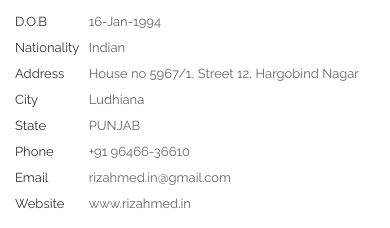
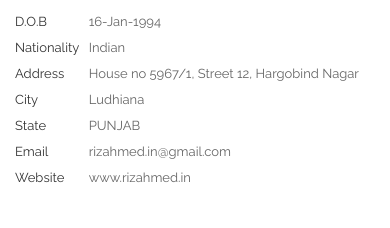
Before and after one commit to rizahmeds/profile, a plain HTML site: page index.html in a window 390 px wide. Shown: the part 920-1148 px from the top of the page. Drawn offline with Linux system fonts and the light colour scheme; some packages are replaced by stand-ins of ours.

Commit message:
fix: remove phone number

```diff
--- a/index.html
+++ b/index.html
@@ -99,7 +99,6 @@
                                         <li><a href="#">Address</a></li>
                                         <li><a href="#">City</a></li>
                                         <li><a href="#">State</a></li>
-                                        <li><a href="#">Phone</a></li>
                                         <li><a href="#">Email</a></li>
                                         <li><a href="#">Website</a></li>
                                     </ul>
@@ -109,7 +108,6 @@
                                         <li><a href="#">House no 5967/1, Street 12, Hargobind Nagar</a></li>
                                         <li><a href="#">Ludhiana</a></li>
                                         <li><a href="#">PUNJAB</a></li>
-                                        <li><a href="#">+91 96466-36610</a></li>
                                         <li><a href="#">rizahmed.in@gmail.com</a></li>
                                         <li><a href="https://rizahmeds.github.io/">www.rizahmed.in</a></li>
                                     </ul>
```
